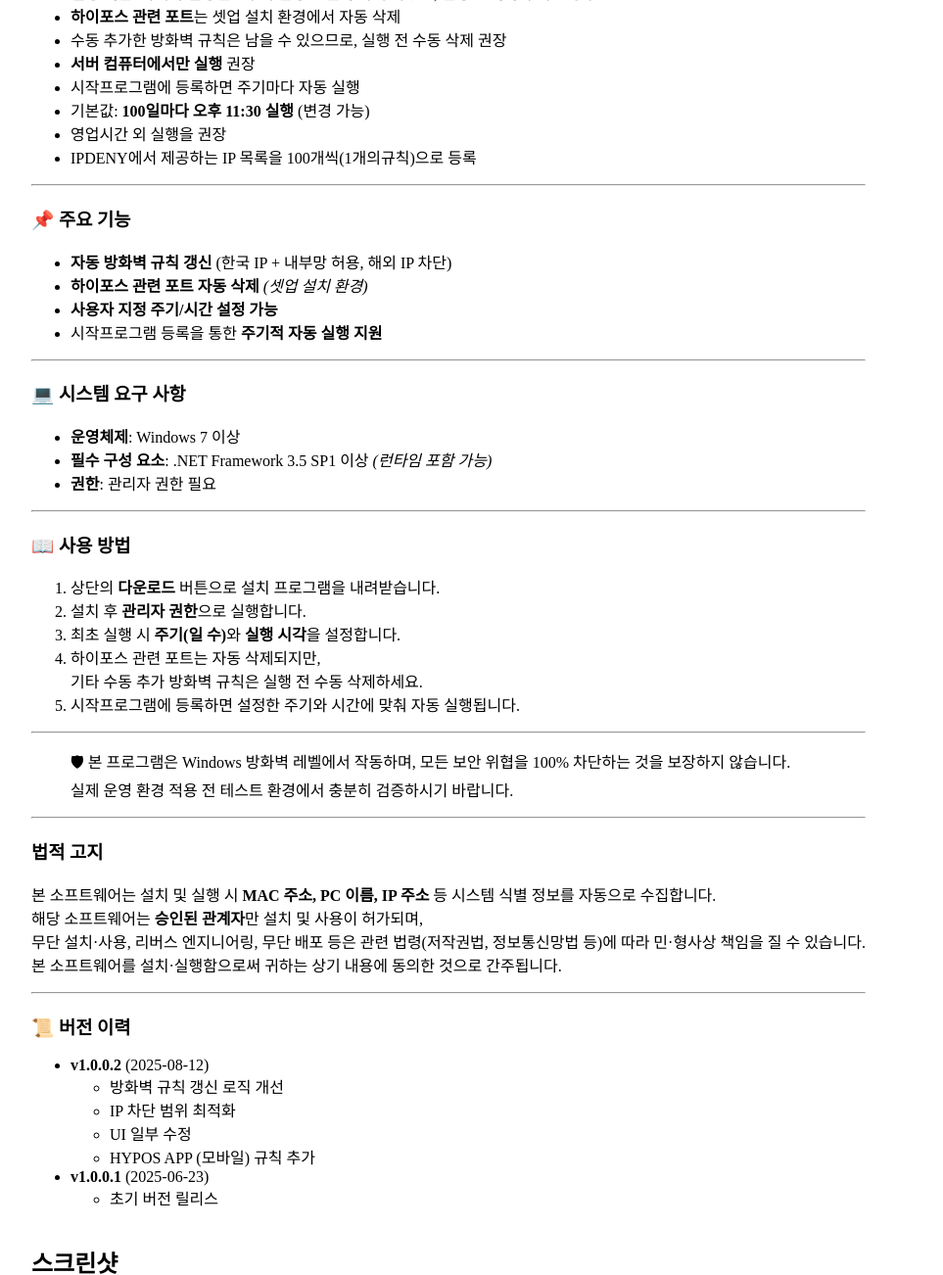
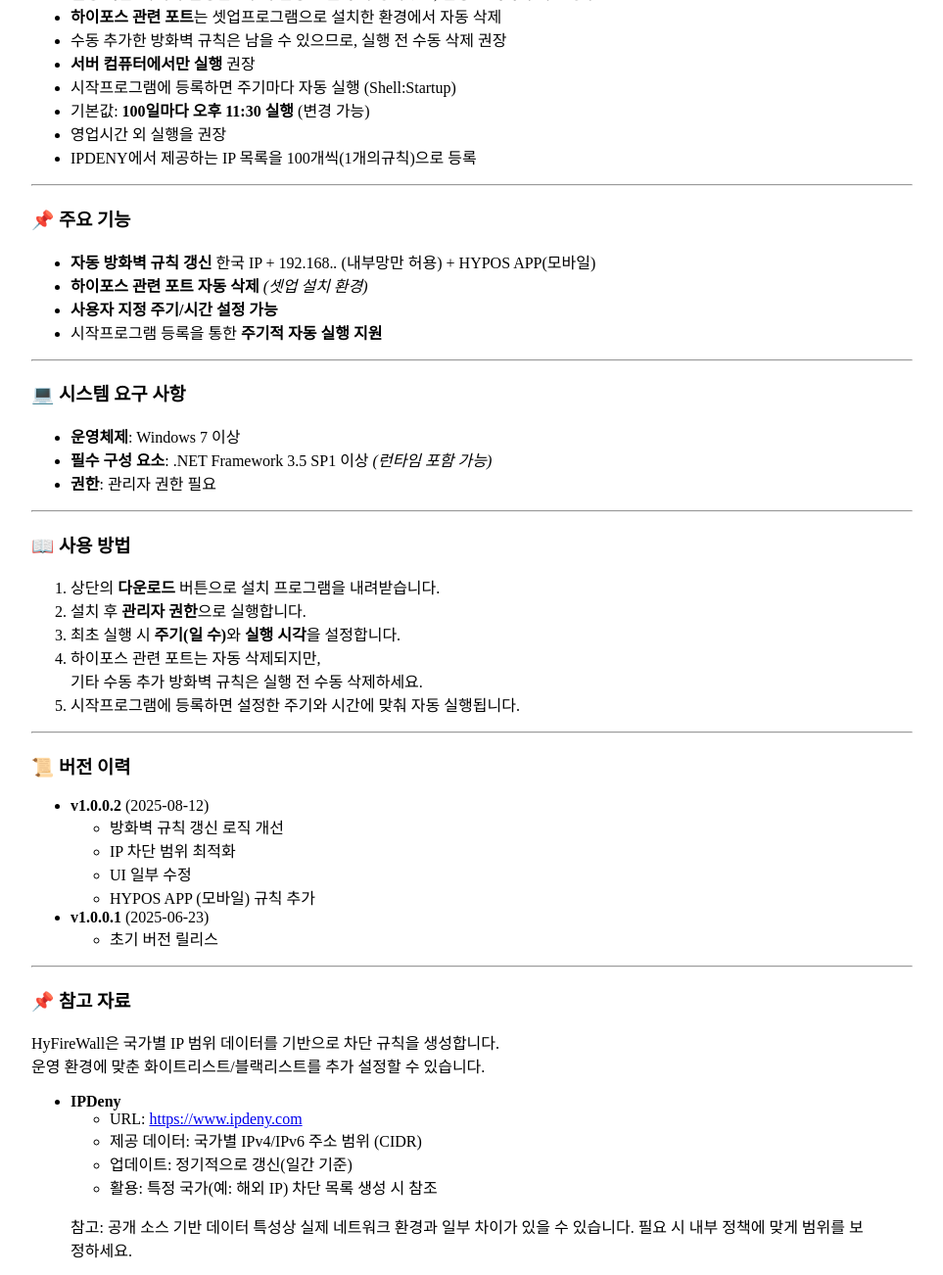
Before and after one commit to LeeTaeJong/LeeTaeJong.github.io, a Jekyll site: the page built from projects/HyFireWall.md, in a window 1280 px wide and 1400 px high, scrolled down 730 px, cut to the strip 0-1302 px from the top of the window. Shown: the whole strip at 98% size, without its empty margins (158-1121 px from the left). Built offline with Jekyll 4.4.1, drawn with Linux system fonts in a browser that asks for light colours; some of the changed text lies outside the part shown.

Commit message:
Update HyFireWall.md

```diff
--- a/projects/HyFireWall.md
+++ b/projects/HyFireWall.md
@@ -10,7 +10,7 @@ screenshots:
   - "/assets/img/hyfirewall-2.png"
 faq:
   - q: "업데이트는 어떻게 하나요?"
-    a: "프로그램 실행시 버전을 체크하여 자동으로 업데이트를 진행합니다."
+    a: "프로그램 실행시 자동으로 버전을 체크하여 업데이트 여부를 체크합니다."
 ---
 
 **HyFireWall**은 한국 IP 및 내부망(192.168.*.*) 환경에서 **HYPOS 프로그램의 안정적인 사용**을 위해
@@ -24,10 +24,10 @@ faq:
 
 ### 🔹 동작 원리
 - **실행 시점**: 마지막 실행일로부터 설정한 **일 수**가 경과했고, 설정한 **시각**이 지난 경우
-- **하이포스 관련 포트**는 셋업 설치 환경에서 자동 삭제
+- **하이포스 관련 포트**는 셋업프로그램으로 설치한 환경에서 자동 삭제
 - 수동 추가한 방화벽 규칙은 남을 수 있으므로, 실행 전 수동 삭제 권장
 - **서버 컴퓨터에서만 실행** 권장
-- 시작프로그램에 등록하면 주기마다 자동 실행
+- 시작프로그램에 등록하면 주기마다 자동 실행 (Shell:Startup)
 - 기본값: **100일마다 오후 11:30 실행** (변경 가능)
 - 영업시간 외 실행을 권장
 - IPDENY에서 제공하는 IP 목록을 100개씩(1개의규칙)으로 등록
@@ -35,7 +35,7 @@ faq:
 ---
 
 ### 📌 주요 기능
-- **자동 방화벽 규칙 갱신** (한국 IP + 내부망 허용, 해외 IP 차단)
+- **자동 방화벽 규칙 갱신** 한국 IP + 192.168.*.* (내부망만 허용) + HYPOS APP(모바일)
 - **하이포스 관련 포트 자동 삭제** *(셋업 설치 환경)*
 - **사용자 지정 주기/시간 설정 가능**
 - 시작프로그램 등록을 통한 **주기적 자동 실행 지원**
@@ -59,6 +59,31 @@ faq:
 
 ---
 
+### 📜 버전 이력
+- **v1.0.0.2** (2025-08-12)
+  - 방화벽 규칙 갱신 로직 개선
+  - IP 차단 범위 최적화
+  - UI 일부 수정
+  - HYPOS APP (모바일) 규칙 추가
+- **v1.0.0.1** (2025-06-23)
+  - 초기 버전 릴리스
+
+---
+
+### 📌 참고 자료
+HyFireWall은 국가별 IP 범위 데이터를 기반으로 차단 규칙을 생성합니다.
+운영 환경에 맞춘 화이트리스트/블랙리스트를 추가 설정할 수 있습니다.
+
+- **IPDeny**
+  - URL: <https://www.ipdeny.com>
+  - 제공 데이터: 국가별 IPv4/IPv6 주소 범위 (CIDR)
+  - 업데이트: 정기적으로 갱신(일간 기준)
+  - 활용: 특정 국가(예: 해외 IP) 차단 목록 생성 시 참조
+
+> 참고: 공개 소스 기반 데이터 특성상 실제 네트워크 환경과 일부 차이가 있을 수 있습니다. 필요 시 내부 정책에 맞게 범위를 보정하세요.
+
+---
+
 > 🛡 본 프로그램은 Windows 방화벽 레벨에서 작동하며, 모든 보안 위협을 100% 차단하는 것을 보장하지 않습니다.
 > 실제 운영 환경 적용 전 테스트 환경에서 충분히 검증하시기 바랍니다.
 
```
Also changed, not shown: other parts of projects/HyFireWall.md (+0 -11 lines).
